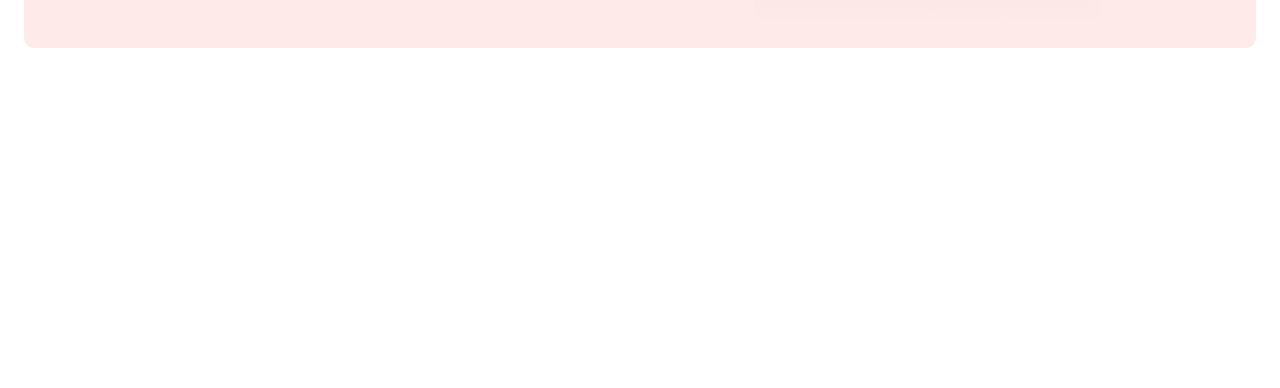
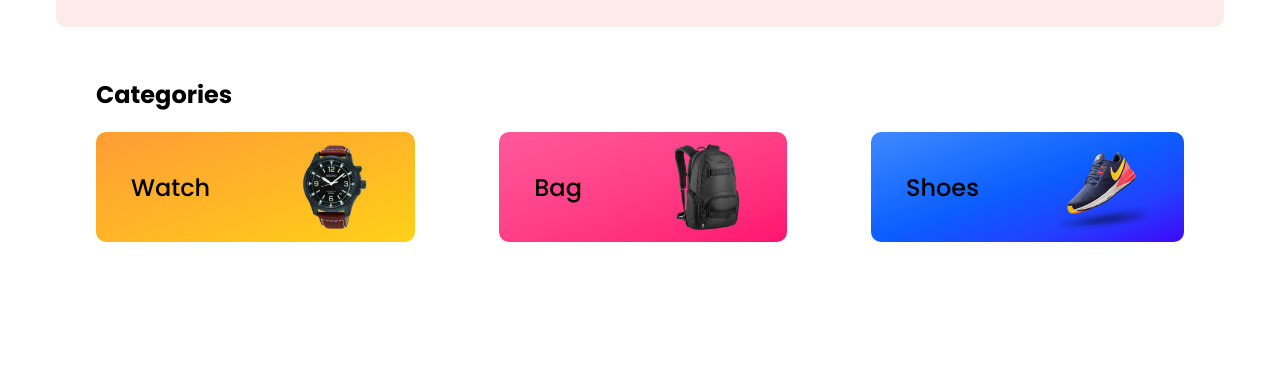
Before and after one commit to alihaider-dev/panda-com, a plain HTML site: page index.html in a window 1280 px wide. Shown: the part 412-800 px from the top of the page. Drawn offline with Linux system fonts and the light colour scheme.

Commit message:
Catagoris Section Completed

```diff
--- a/css/style.css
+++ b/css/style.css
@@ -6,7 +6,7 @@ body {
   font-family: Poppins;
 }
 .container {
-  width: 90%;
+  width: 85%;
   margin: 0 auto;
 }
 .pink {
@@ -25,7 +25,8 @@ body {
   width: 50%;
 }
 .hero-section .content h1 {
-  font-size: 56px;
+  font-size: 50px;
+  font-weight: 600;
 }
 .hero-section .content p {
   font-size: 16px;
@@ -64,3 +65,62 @@ p {
   display: flex;
   justify-content: center;
 }
+
+/* Catagories Section */
+.catagories {
+  display: flex;
+  flex-direction: column;
+  row-gap: 20px;
+  padding: 50px 0;
+}
+.catagories h2 {
+  margin: 0;
+}
+.catgories-item {
+  display: flex;
+  justify-content: space-between;
+}
+.item {
+  display: flex;
+  align-items: center;
+  padding: 10px 35px;
+  border-radius: 10px;
+  column-gap: 30px;
+  column-gap: 80px;
+}
+.item h1 {
+  font-weight: 500;
+}
+.item img {
+  width: 90px;
+}
+#watch {
+  background-image: linear-gradient(
+    to right bottom,
+    #ff9c35,
+    #ffa92e,
+    #ffb527,
+    #ffc31f,
+    #ffd019
+  );
+}
+#bag {
+  background-image: linear-gradient(
+    to right bottom,
+    #ff589b,
+    #ff4c91,
+    #ff3e86,
+    #ff2d7b,
+    #ff136f
+  );
+}
+#shoes {
+  background-image: linear-gradient(
+    to right bottom,
+    #4289ff,
+    #2274ff,
+    #0c5dff,
+    #2240ff,
+    #3f07f8
+  );
+}
--- a/index.html
+++ b/index.html
@@ -25,7 +25,27 @@
         </div>
       </section>
     </header>
-    <main></main>
+    <main>
+      <section class="catagories container">
+        <h2>Categories</h2>
+        <div class="catgories-item">
+          <div id="watch" class="item watch">
+            <h1>Watch</h1>
+            <img src="images/categories/watch.png" alt="" />
+          </div>
+          <div id="bag" class="item bag">
+            <h1>Bag</h1>
+            <img src="images/categories/bag.png" alt="" />
+          </div>
+          <div id="shoes" class="item shoes">
+            <h1>Shoes</h1>
+            <img src="images/categories/shoes.png" alt="" />
+          </div>
+        </div>
+      </section>
+      <seciton class="shoes"></seciton>
+      <seciton class="backpack"></seciton>
+    </main>
     <footer></footer>
   </body>
 </html>
```
